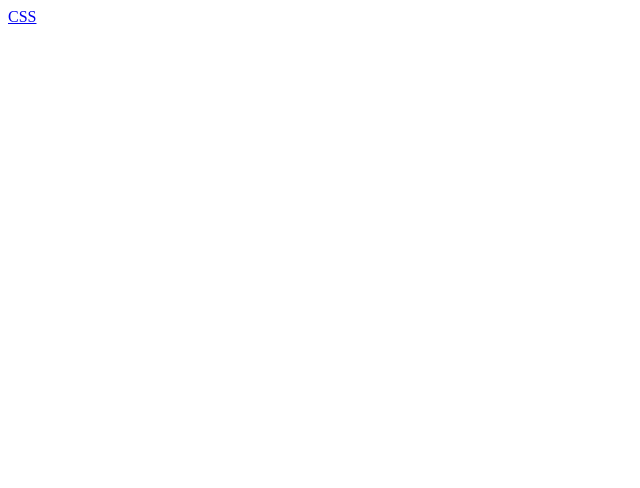
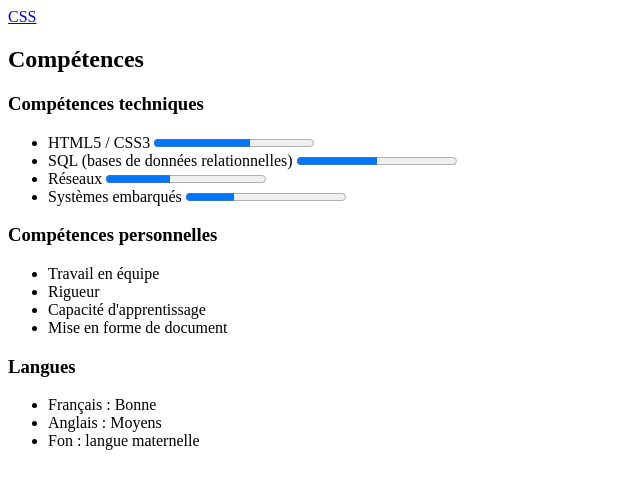
Before and after one commit to fernand-crypto/mon-cv, a plain HTML site: page index.html in a window 1280 px wide. Shown: the whole page, without its empty margins (0-640 px from the left). Drawn offline with Linux system fonts and the light colour scheme.

Commit message:
mise en place de la section competences

```diff
--- a/index.html
+++ b/index.html
@@ -7,5 +7,51 @@
 </head>
 <body>
     <a href="style.css">CSS</a>
+
+    <section id="competences">
+    <!-- Bloc réservé aux compétences -->
+    <h2>Compétences</h2>
+
+    <h3>Compétences techniques</h3>
+    <!-- Première catégorie -->
+
+    <ul>
+        <li>
+            HTML5 / CSS3
+            <progress value="60" max="100"></progress>
+            <!-- <progress> : barre de niveau, value = niveau actuel, max = niveau maximum -->
+        </li>
+        <li>
+            SQL (bases de données relationnelles)
+            <progress value="50" max="100"></progress>
+        </li>
+        <li>
+            Réseaux
+            <progress value="40" max="100"></progress>
+        </li>
+        <li>
+            Systèmes embarqués
+            <progress value="30" max="100"></progress>
+        </li>
+    </ul>
+
+    <h3>Compétences personnelles</h3>
+    <!-- Deuxième catégorie -->
+    <ul>
+        <li>Travail en équipe</li>
+        <li>Rigueur</li>
+        <li>Capacité d'apprentissage</li>
+        <li>Mise en forme de document</li>
+
+    </ul>
+
+    <h3>Langues</h3>
+    <!-- Troisième catégorie -->
+    <ul>
+        <li>Français : Bonne</li>
+        <li>Anglais : Moyens </li>
+        <li>Fon : langue maternelle</li>
+    </ul>
+</section>
 </body>
 </html>
```
